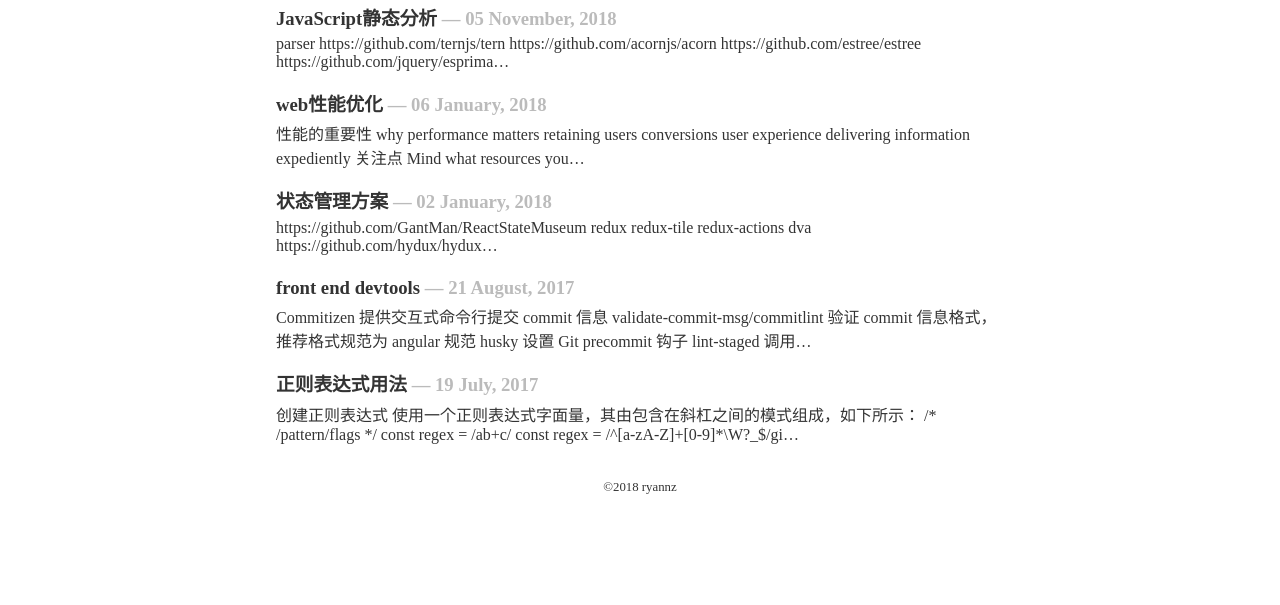
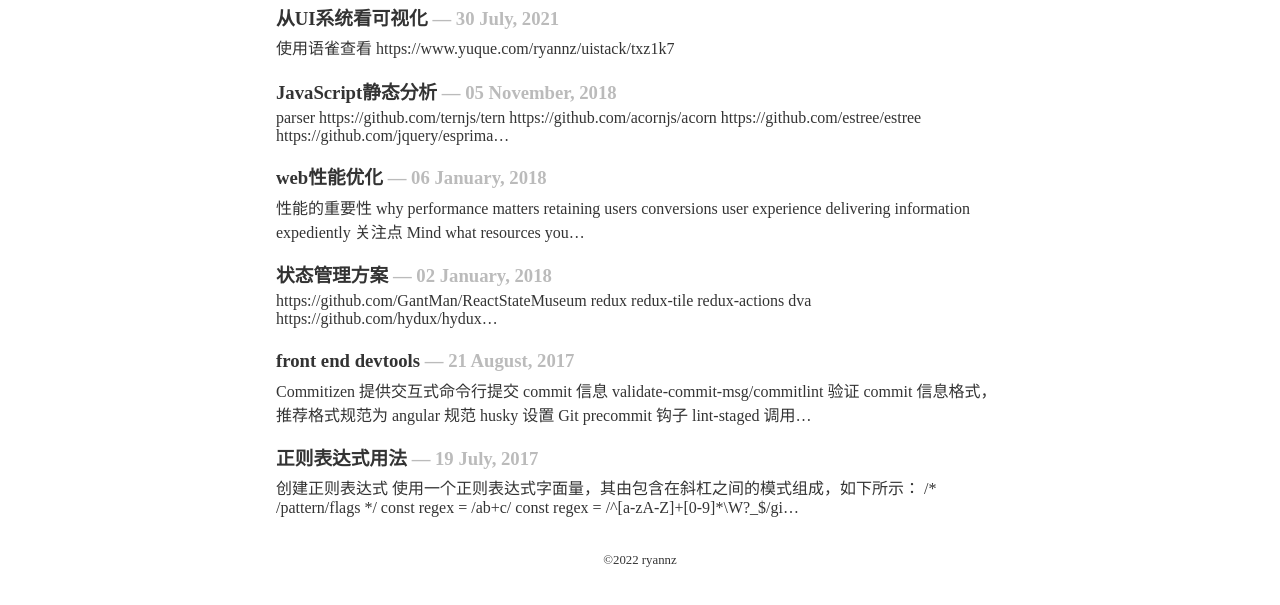
Before and after one commit to zhanba/blog, a Gatsby site: page / in a window 1280 px wide. Shown: the part 55-660 px from the top of the page. Built offline with nearby package versions, Linux system fonts and the light colour scheme; Gatsby itself is replaced by a stand-in of ours; some packages are replaced by stand-ins of ours; what typography-theme-github would draw is missing.

Commit message:
fix: update blog

```diff
--- /dev/null
+++ b/posts/ui-system-and-visualization.md
@@ -0,0 +1,7 @@
+---
+title: '从UI系统看可视化'
+date: '2021-07-30'
+tags: ['gui', 'visualization']
+---
+
+使用语雀查看 <https://www.yuque.com/ryannz/uistack/txz1k7>
--- a/src/components/Footer.tsx
+++ b/src/components/Footer.tsx
@@ -1,8 +1,11 @@
 import React from 'react'
 import './footer.css'
 
-export const Footer = () => (
-  <footer className="footer">
-    <div className="footer-content">©2018 ryannz</div>
-  </footer>
-)
+export const Footer = () => {
+  const year = new Date().getFullYear()
+  return (
+    <footer className="footer">
+      <div className="footer-content">©{year} ryannz</div>
+    </footer>
+  )
+}
```
